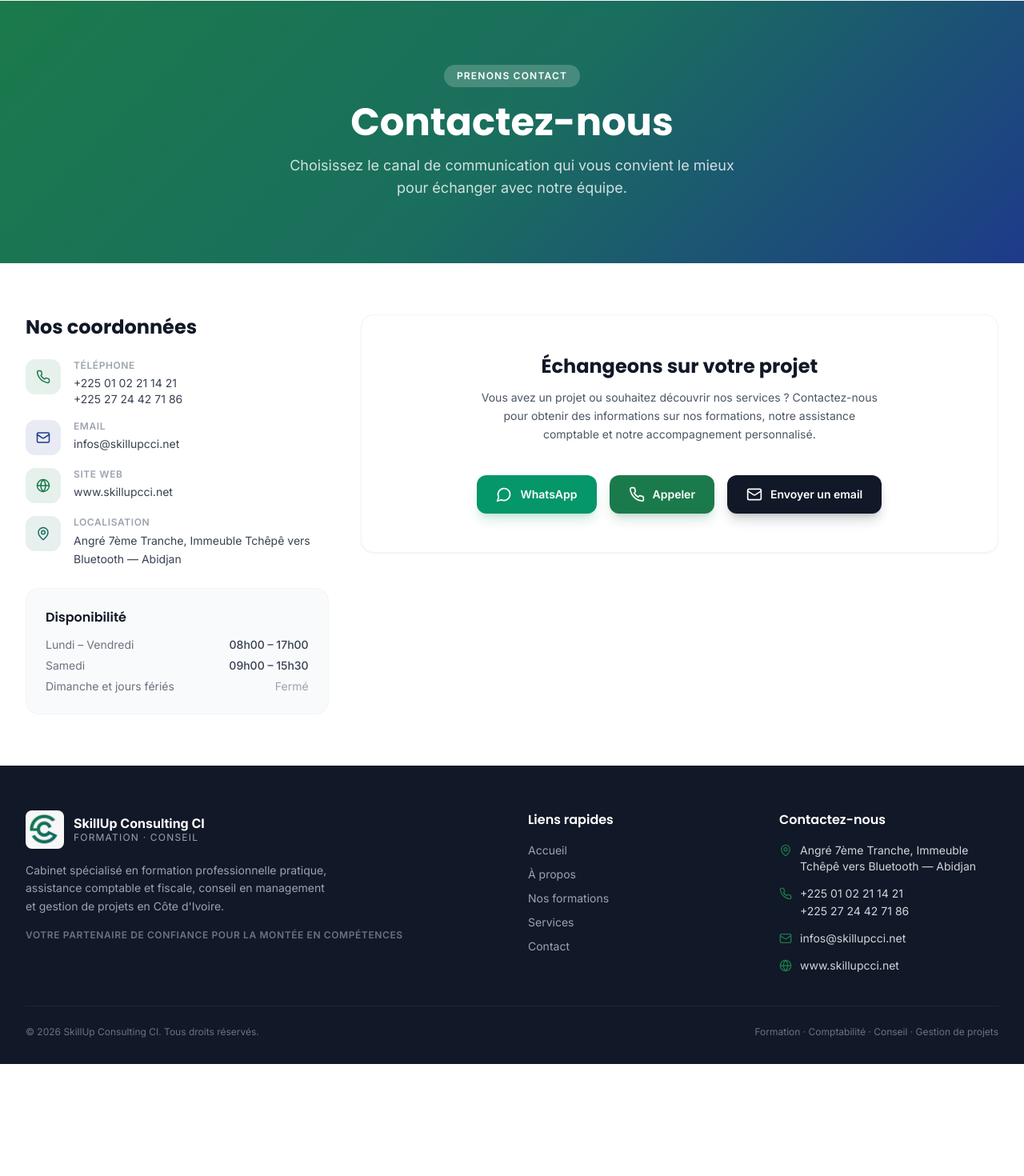
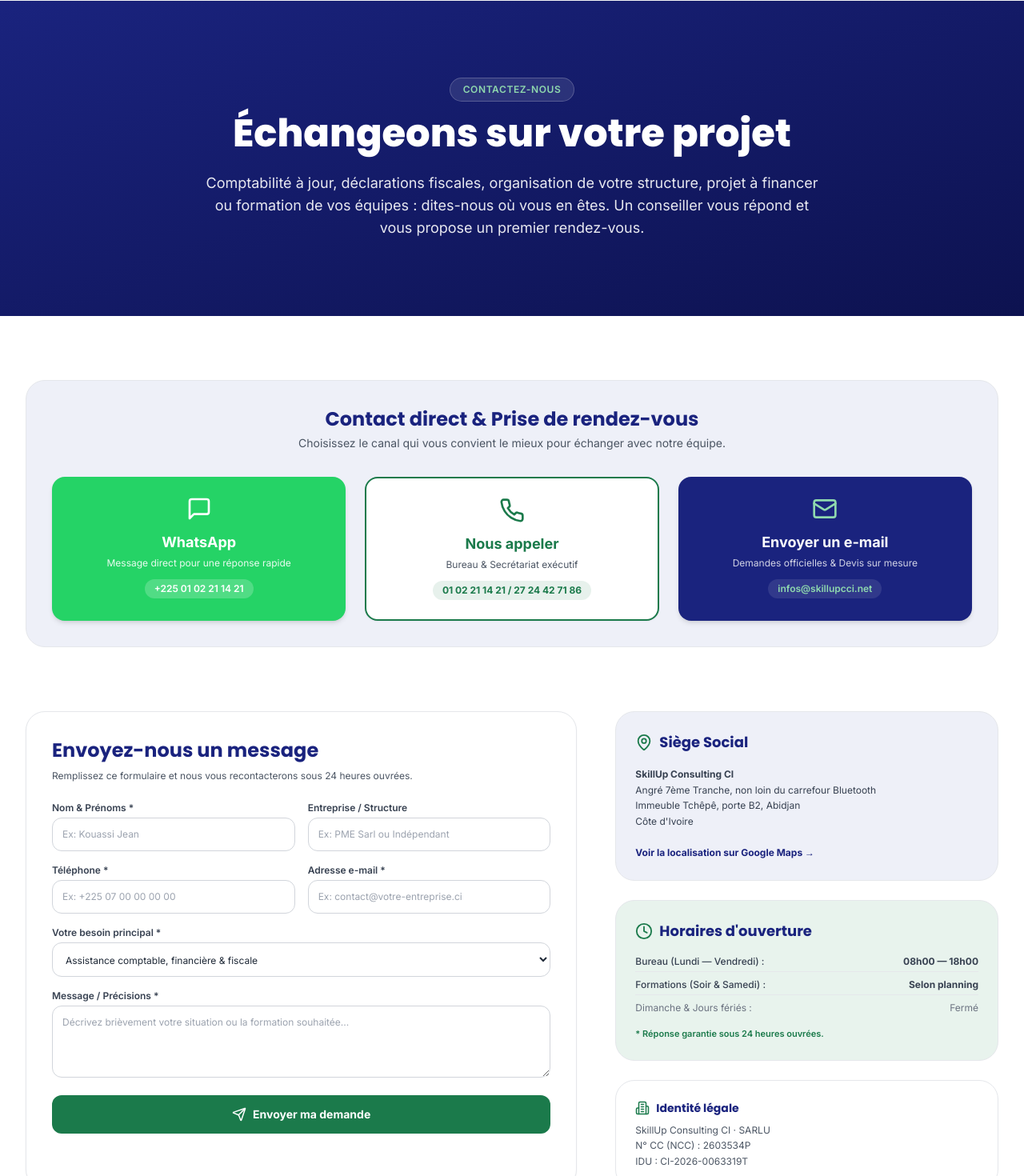
Before and after one commit to esperanceykouassi-bit/proj-esp, a React (Vite) app in the folder frontend/: page /contact in a window 1280 px wide. Shown: the part 80-1550 px from the top of the page at 80% size. Before the commit the page ends 1410 px from the top, so only its background shows below. Built offline with nearby package versions, Linux system fonts and the light colour scheme.

Commit message:
Update Contact page according to Cahier de corrections du DG

```diff
--- a/frontend/src/pages/Contact.jsx
+++ b/frontend/src/pages/Contact.jsx
@@ -1,194 +1,309 @@
 import { motion } from 'framer-motion'
-import { Mail, Phone, MapPin, MessageCircle, Globe } from 'lucide-react'
-import FadeIn from '../components/FadeIn'
-
-// ─── Données statiques ────────────────────────────────────────────────────────
-
-const COORDONNEES = [
-  {
-    icon: Phone,
-    label: 'Téléphone',
-    color: 'bg-brand-green/10',
-    iconColor: 'text-brand-green',
-    lines: [
-      { text: '+225 01 02 21 14 21', href: 'tel:+2250102211421' },
-      { text: '+225 27 24 42 71 86', href: 'tel:+2252724427186' },
-    ],
-  },
-  {
-    icon: Mail,
-    label: 'Email',
-    color: 'bg-brand-blue/10',
-    iconColor: 'text-brand-blue',
-    lines: [
-      { text: 'infos@skillupcci.net', href: 'mailto:infos@skillupcci.net' },
-    ],
-  },
-  {
-    icon: Globe,
-    label: 'Site Web',
-    color: 'bg-brand-green/10',
-    iconColor: 'text-brand-green',
-    lines: [
-      { text: 'www.skillupcci.net', href: 'https://www.skillupcci.net' },
-    ],
-  },
-  {
-    icon: MapPin,
-    label: 'Localisation',
-    color: 'bg-brand-teal/10',
-    iconColor: 'text-brand-teal',
-    lines: [{ text: "Angré 7ème Tranche, Immeuble Tchêpê vers Bluetooth — Abidjan" }],
-  },
-]
+import { useState } from 'react'
+import {
+  Phone,
+  Mail,
+  MapPin,
+  Clock,
+  Send,
+  MessageSquare,
+  CheckCircle2,
+  Building2,
+  Calendar
+} from 'lucide-react'
 
 export default function Contact() {
-  const whatsappNumber = '2250102211421'
-  const whatsappMessage = encodeURIComponent(
-    "Bonjour, je souhaite obtenir des informations sur vos services et vos formations."
-  )
-  const whatsappUrl = `https://wa.me/${whatsappNumber}?text=${whatsappMessage}`
-  const callUrl = 'tel:+2250102211421'
-  const mailUrl = 'mailto:infos@skillupcci.net?subject=Demande%20d%27information'
+  const [submitted, setSubmitted] = useState(false)
+  const [formData, setFormData] = useState({
+    nom: '',
+    structure: '',
+    telephone: '',
+    email: '',
+    besoin: 'Assistance comptable, financière & fiscale',
+    message: ''
+  })
+
+  const handleSubmit = (e) => {
+    e.preventDefault()
+    // Simulation d'envoi du formulaire
+    setSubmitted(true)
+  }
 
   return (
-    <div>
-      {/* ── Hero ── */}
-      <section className="bg-hero-gradient text-white py-16 md:py-20">
+    <div className="space-y-20 pb-16">
+
+      {/* 1. HÉROS DE LA PAGE */}
+      <section className="bg-gradient-to-br from-[#1A237E] to-[#0D1250] text-white py-16 md:py-24">
         <div className="max-w-7xl mx-auto px-4 sm:px-6 lg:px-8 text-center">
           <motion.span
-            initial={{ opacity: 0, y: 12 }}
+            initial={{ opacity: 0, y: 10 }}
             animate={{ opacity: 1, y: 0 }}
-            transition={{ duration: 0.4 }}
-            className="inline-block bg-white/20 text-xs font-semibold px-4 py-1.5 rounded-full mb-5 uppercase tracking-widest"
+            className="inline-block bg-white/10 backdrop-blur-md px-4 py-1.5 rounded-full text-xs font-semibold uppercase tracking-wider text-[#8FD9AE] mb-4 border border-white/20"
           >
-            Prenons contact
+            CONTACTEZ-NOUS
           </motion.span>
           <motion.h1
-            initial={{ opacity: 0, y: 20 }}
+            initial={{ opacity: 0, y: 10 }}
             animate={{ opacity: 1, y: 0 }}
-            transition={{ duration: 0.5, delay: 0.08 }}
-            className="text-4xl md:text-5xl font-bold font-heading mb-4"
+            transition={{ delay: 0.1 }}
+            className="text-3xl sm:text-5xl font-extrabold font-heading mb-6"
           >
-            Contactez-nous
+            Échangeons sur votre projet
           </motion.h1>
           <motion.p
-            initial={{ opacity: 0, y: 20 }}
+            initial={{ opacity: 0, y: 10 }}
             animate={{ opacity: 1, y: 0 }}
-            transition={{ duration: 0.5, delay: 0.16 }}
-            className="text-lg text-white/80 max-w-xl mx-auto"
+            transition={{ delay: 0.2 }}
+            className="text-base sm:text-lg text-white/90 max-w-3xl mx-auto leading-relaxed"
           >
-            Choisissez le canal de communication qui vous convient le mieux pour échanger avec notre équipe.
+            Comptabilité à jour, déclarations fiscales, organisation de votre structure, projet à financer ou formation de vos équipes : dites-nous où vous en êtes. Un conseiller vous répond et vous propose un premier rendez-vous.
           </motion.p>
         </div>
       </section>
 
-      {/* ── Contenu ── */}
-      <section className="max-w-7xl mx-auto px-4 sm:px-6 lg:px-8 py-16">
-        <div className="grid grid-cols-1 lg:grid-cols-3 gap-10 items-start">
 
-          {/* ── Colonne gauche : coordonnées ── */}
-          <FadeIn className="space-y-6">
-            <h2 className="text-2xl font-bold text-gray-900">Nos coordonnées</h2>
+      {/* 2. BLOC D'ACTION RAPIDE (WhatsApp, Appel, E-mail) */}
+      <section className="max-w-7xl mx-auto px-4 sm:px-6 lg:px-8">
+        <div className="bg-[#EEF0F8] rounded-3xl p-8 border border-gray-200">
+          <div className="text-center mb-8">
+            <h2 className="text-2xl font-bold text-[#1A237E]">Contact direct & Prise de rendez-vous</h2>
+            <p className="text-xs sm:text-sm text-gray-600 mt-1">Choisissez le canal qui vous convient le mieux pour échanger avec notre équipe.</p>
+          </div>
 
-            <div className="space-y-4">
-              {COORDONNEES.map(({ icon: Icon, label, color, iconColor, lines }) => (
-                <div key={label} className="flex items-start gap-4">
-                  <div className={`${color} w-11 h-11 rounded-xl flex items-center justify-center shrink-0`}>
-                    <Icon size={18} className={iconColor} />
+          <div className="grid grid-cols-1 md:grid-cols-3 gap-6">
+
+            {/* Canal WhatsApp */}
+            <a
+              href="https://wa.me/2250102211421?text=Bonjour%20SkillUp,%20je%20souhaite%20un%20rendez-vous."
+              target="_blank"
+              rel="noopener noreferrer"
+              className="bg-[#25D366] hover:bg-[#20bd5a] text-white p-6 rounded-2xl flex flex-col items-center text-center transition-transform hover:scale-105 shadow-md"
+            >
+              <MessageSquare size={32} className="mb-3" />
+              <div className="font-bold text-lg mb-1">WhatsApp</div>
+              <p className="text-xs text-white/90 mb-3">Message direct pour une réponse rapide</p>
+              <span className="text-xs bg-white/20 font-semibold px-3 py-1 rounded-full">+225 01 02 21 14 21</span>
+            </a>
+
+            {/* Canal Appel */}
+            <a
+              href="tel:+2250102211421"
+              className="bg-white hover:bg-gray-50 text-[#1B7A4B] border-2 border-[#1B7A4B] p-6 rounded-2xl flex flex-col items-center text-center transition-transform hover:scale-105 shadow-sm"
+            >
+              <Phone size={32} className="mb-3" />
+              <div className="font-bold text-lg mb-1">Nous appeler</div>
+              <p className="text-xs text-gray-600 mb-3">Bureau & Secrétariat exécutif</p>
+              <span className="text-xs bg-[#1B7A4B]/10 font-bold px-3 py-1 rounded-full text-[#1B7A4B]">
+                01 02 21 14 21 / 27 24 42 71 86
+              </span>
+            </a>
+
+            {/* Canal E-mail */}
+            <a
+              href="mailto:infos@skillupcci.net?subject=Demande%20de%20rendez-vous"
+              className="bg-[#1A237E] hover:bg-[#0D1250] text-white p-6 rounded-2xl flex flex-col items-center text-center transition-transform hover:scale-105 shadow-md"
+            >
+              <Mail size={32} className="mb-3 text-[#8FD9AE]" />
+              <div className="font-bold text-lg mb-1">Envoyer un e-mail</div>
+              <p className="text-xs text-white/80 mb-3">Demandes officielles & Devis sur mesure</p>
+              <span className="text-xs bg-white/10 font-semibold px-3 py-1 rounded-full text-[#8FD9AE]">infos@skillupcci.net</span>
+            </a>
+
+          </div>
+        </div>
+      </section>
+
+
+      {/* 3. FORMULAIRE DE CONTACT & COORDONNÉES */}
+      <section className="max-w-7xl mx-auto px-4 sm:px-6 lg:px-8">
+        <div className="grid grid-cols-1 lg:grid-cols-12 gap-12">
+
+          {/* Formulaire de demande (7 cols) */}
+          <div className="lg:col-span-7 bg-white p-8 rounded-3xl border border-gray-200 shadow-sm">
+            <h3 className="text-2xl font-bold text-[#1A237E] mb-2">Envoyez-nous un message</h3>
+            <p className="text-xs text-gray-600 mb-6">Remplissez ce formulaire et nous vous recontacterons sous 24 heures ouvrées.</p>
+
+            {submitted ? (
+              <div className="bg-[#E8F3ED] border border-[#1B7A4B]/30 rounded-2xl p-8 text-center text-[#1B7A4B]">
+                <CheckCircle2 size={48} className="mx-auto mb-3" />
+                <h4 className="font-bold text-lg mb-2">Message bien reçu !</h4>
+                <p className="text-xs leading-relaxed">
+                  Merci de nous avoir contactés. Un conseiller de SkillUp Consulting CI examinera votre demande et vous répondra sous 24h ouvrées.
+                </p>
+              </div>
+            ) : (
+              <form onSubmit={handleSubmit} className="space-y-4">
+                <div className="grid grid-cols-1 sm:grid-cols-2 gap-4">
+                  <div>
+                    <label className="block text-xs font-semibold text-gray-700 mb-1">Nom & Prénoms *</label>
+                    <input
+                      type="text"
+                      required
+                      value={formData.nom}
+                      onChange={(e) => setFormData({...formData, nom: e.target.value})}
+                      placeholder="Ex: Kouassi Jean"
+                      className="w-full text-xs p-3 rounded-xl border border-gray-300 focus:outline-none focus:border-[#1A237E]"
+                    />
                   </div>
                   <div>
-                    <p className="text-xs text-gray-400 uppercase font-semibold tracking-wider mb-1">
-                      {label}
-                    </p>
-                    {lines.map(({ text, href }) =>
-                      href ? (
-                        <a
-                          key={text}
-                          href={href}
-                          target={href.startsWith('http') ? '_blank' : undefined}
-                          rel={href.startsWith('http') ? 'noopener noreferrer' : undefined}
-                          className="block text-sm text-gray-700 hover:text-brand-green transition-colors"
-                        >
-                          {text}
-                        </a>
-                      ) : (
-                        <p key={text} className="text-sm text-gray-700 leading-relaxed">{text}</p>
-                      )
-                    )}
+                    <label className="block text-xs font-semibold text-gray-700 mb-1">Entreprise / Structure</label>
+                    <input
+                      type="text"
+                      value={formData.structure}
+                      onChange={(e) => setFormData({...formData, structure: e.target.value})}
+                      placeholder="Ex: PME Sarl ou Indépendant"
+                      className="w-full text-xs p-3 rounded-xl border border-gray-300 focus:outline-none focus:border-[#1A237E]"
+                    />
                   </div>
                 </div>
-              ))}
+
+                <div className="grid grid-cols-1 sm:grid-cols-2 gap-4">
+                  <div>
+                    <label className="block text-xs font-semibold text-gray-700 mb-1">Téléphone *</label>
+                    <input
+                      type="tel"
+                      required
+                      value={formData.telephone}
+                      onChange={(e) => setFormData({...formData, telephone: e.target.value})}
+                      placeholder="Ex: +225 07 00 00 00 00"
+                      className="w-full text-xs p-3 rounded-xl border border-gray-300 focus:outline-none focus:border-[#1A237E]"
+                    />
+                  </div>
+                  <div>
+                    <label className="block text-xs font-semibold text-gray-700 mb-1">Adresse e-mail *</label>
+                    <input
+                      type="email"
+                      required
+                      value={formData.email}
+                      onChange={(e) => setFormData({...formData, email: e.target.value})}
+                      placeholder="Ex: contact@votre-entreprise.ci"
+                      className="w-full text-xs p-3 rounded-xl border border-gray-300 focus:outline-none focus:border-[#1A237E]"
+                    />
+                  </div>
+                </div>
+
+                <div>
+                  <label className="block text-xs font-semibold text-gray-700 mb-1">Votre besoin principal *</label>
+                  <select
+                    value={formData.besoin}
+                    onChange={(e) => setFormData({...formData, besoin: e.target.value})}
+                    className="w-full text-xs p-3 rounded-xl border border-gray-300 focus:outline-none focus:border-[#1A237E] bg-white"
+                  >
+                    <option value="Assistance comptable, financière & fiscale">Assistance comptable, financière & fiscale</option>
+                    <option value="Conseil en management & organisation">Conseil en management & organisation</option>
+                    <option value="Étude, montage & gestion de projets">Étude, montage & gestion de projets</option>
+                    <option value="Formation professionnelle pratique">Formation professionnelle pratique</option>
+                    <option value="Autre demande / Diagnostic">Autre demande / Demande de diagnostic</option>
+                  </select>
+                </div>
+
+                <div>
+                  <label className="block text-xs font-semibold text-gray-700 mb-1">Message / Précisions *</label>
+                  <textarea
+                    required
+                    rows="4"
+                    value={formData.message}
+                    onChange={(e) => setFormData({...formData, message: e.target.value})}
+                    placeholder="Décrivez brièvement votre situation ou la formation souhaitée..."
+                    className="w-full text-xs p-3 rounded-xl border border-gray-300 focus:outline-none focus:border-[#1A237E]"
+                  ></textarea>
+                </div>
+
+                <button
+                  type="submit"
+                  className="w-full bg-[#1B7A4B] hover:bg-[#155e39] text-white font-bold py-3.5 rounded-xl transition-colors inline-flex items-center justify-center gap-2 text-sm"
+                >
+                  <Send size={18} />
+                  Envoyer ma demande
+                </button>
+              </form>
+            )}
+          </div>
+
+          {/* Coordonnées & Horaires (5 cols) */}
+          <div className="lg:col-span-5 space-y-6">
+
+            {/* Carte Adresse */}
+            <div className="bg-[#EEF0F8] p-6 rounded-3xl border border-gray-200">
+              <h4 className="font-bold text-[#1A237E] text-lg mb-4 flex items-center gap-2">
+                <MapPin className="text-[#1B7A4B]" size={22} />
+                Siège Social
+              </h4>
+              <p className="text-xs text-gray-700 leading-relaxed mb-4">
+                <strong>SkillUp Consulting CI</strong><br />
+                Angré 7ème Tranche, non loin du carrefour Bluetooth<br />
+                Immeuble Tchêpê, porte B2, Abidjan<br />
+                Côte d'Ivoire
+              </p>
+              <a
+                href="https://maps.google.com"
+                target="_blank"
+                rel="noopener noreferrer"
+                className="inline-flex items-center gap-1.5 text-xs font-bold text-[#1A237E] hover:underline"
+              >
+                Voir la localisation sur Google Maps →
+              </a>
             </div>
 
-            {/* Horaires */}
-            <div className="bg-gray-50 border border-gray-100 rounded-2xl p-6">
-              <h3 className="font-semibold text-gray-900 mb-3">Disponibilité</h3>
-              <ul className="space-y-1.5 text-sm text-gray-500">
-                <li className="flex justify-between">
-                  <span>Lundi – Vendredi</span>
-                  <span className="font-medium text-gray-700">08h00 – 17h00</span>
-                </li>
-                <li className="flex justify-between">
-                  <span>Samedi</span>
-                  <span className="font-medium text-gray-700">09h00 – 15h30</span>
-                </li>
-                <li className="flex justify-between">
-                  <span>Dimanche et jours fériés</span>
-                  <span className="text-gray-400">Fermé</span>
-                </li>
-              </ul>
+            {/* Carte Horaires d'ouverture */}
+            <div className="bg-[#E8F3ED] p-6 rounded-3xl border border-gray-200">
+              <h4 className="font-bold text-[#1A237E] text-lg mb-4 flex items-center gap-2">
+                <Clock className="text-[#1B7A4B]" size={22} />
+                Horaires d'ouverture
+              </h4>
+              <div className="space-y-2 text-xs text-gray-700">
+                <div className="flex justify-between pb-1 border-b border-gray-200">
+                  <span className="font-medium">Bureau (Lundi — Vendredi) :</span>
+                  <span className="font-bold">08h00 — 18h00</span>
+                </div>
+                <div className="flex justify-between pb-1 border-b border-gray-200">
+                  <span className="font-medium">Formations (Soir & Samedi) :</span>
+                  <span className="font-bold">Selon planning</span>
+                </div>
+                <div className="flex justify-between text-gray-500">
+                  <span>Dimanche & Jours fériés :</span>
+                  <span>Fermé</span>
+                </div>
+              </div>
+              <p className="text-[11px] text-[#1B7A4B] font-semibold mt-4">
+                * Réponse garantie sous 24 heures ouvrées.
+              </p>
             </div>
-          </FadeIn>
 
-          {/* ── Colonne droite : Carte d'actions multiples ── */}
-          <FadeIn delay={0.1} className="lg:col-span-2">
-            <div className="card p-8 md:p-12 text-center space-y-8 bg-white rounded-2xl border border-gray-100 shadow-sm">
-              <div>
-                <h2 className="text-2xl font-bold text-gray-900 mb-3">
-                  Échangeons sur votre projet
-                </h2>
-                <p className="text-gray-600 max-w-lg mx-auto text-sm leading-relaxed">
-                  Vous avez un projet ou souhaitez découvrir nos services ? Contactez-nous pour obtenir des informations sur nos formations, notre assistance comptable et notre accompagnement personnalisé.
-                </p>
-              </div>
+            {/* Carte Mentions légales */}
+            <div className="bg-white p-6 rounded-3xl border border-gray-200 text-xs text-gray-600">
+              <h4 className="font-bold text-[#1A237E] text-sm mb-2 flex items-center gap-2">
+                <Building2 size={18} className="text-[#1B7A4B]" />
+                Identité légale
+              </h4>
+              <p className="leading-relaxed">
+                SkillUp Consulting CI · SARLU<br />
+                N° CC (NCC) : 2603534P<br />
+                IDU : CI-2026-0063319T
+              </p>
+            </div>
 
-              {/* Boutons d'action */}
-              <div className="flex flex-col sm:flex-row items-center justify-center gap-4 pt-2">
-                {/* Bouton WhatsApp */}
-                <a
-                  href={whatsappUrl}
-                  target="_blank"
-                  rel="noopener noreferrer"
-                  className="w-full sm:w-auto inline-flex items-center justify-center gap-2.5 bg-emerald-600 hover:bg-emerald-700 text-white font-semibold text-sm px-6 py-3.5 rounded-xl shadow-lg shadow-emerald-600/20 transition-all hover:scale-105 active:scale-95"
-                >
-                  <MessageCircle size={20} />
-                  WhatsApp
-                </a>
-
-                {/* Bouton Appeler */}
-                <a
-                  href={callUrl}
-                  className="w-full sm:w-auto inline-flex items-center justify-center gap-2.5 bg-brand-green hover:bg-emerald-800 text-white font-semibold text-sm px-6 py-3.5 rounded-xl shadow-lg shadow-brand-green/20 transition-all hover:scale-105 active:scale-95"
-                >
-                  <Phone size={20} />
-                  Appeler
-                </a>
-
-                {/* Bouton Email */}
-                <a
-                  href={mailUrl}
-                  className="w-full sm:w-auto inline-flex items-center justify-center gap-2.5 bg-gray-900 hover:bg-gray-800 text-white font-semibold text-sm px-6 py-3.5 rounded-xl shadow-lg shadow-gray-900/20 transition-all hover:scale-105 active:scale-95"
-                >
-                  <Mail size={20} />
-                  Envoyer un email
-                </a>
-              </div>
-            </div>
-          </FadeIn>
+          </div>
 
         </div>
       </section>
+
+
+      {/* 4. CARTE GOOGLE MAPS D'ACCÈS */}
+      <section className="max-w-7xl mx-auto px-4 sm:px-6 lg:px-8">
+        <div className="bg-gray-100 rounded-3xl overflow-hidden border border-gray-200 h-80 shadow-inner relative">
+          <iframe
+            title="Localisation SkillUp Consulting CI"
+            src="https://www.google.com/maps/embed?pb=!1m18!1m12!1m3!1d15888.636652425515!2d-3.985!3d5.385!2m3!1f0!2f0!3f0!2m3!1i1024!2i768!4f13.1!3m3!1m2!1s0x0%3A0x0!2zNcKwMjMnMDYuMCJOIDPCsDU5JzA2LjAiVw!5e0!3m2!1sfr!2sci!4v1620000000000!5m2!1sfr!2sci"
+            width="100%"
+            height="100%"
+            style={{ border: 0 }}
+            allowFullScreen=""
+            loading="lazy"
+          ></iframe>
+        </div>
+      </section>
+
     </div>
   )
 }
```
